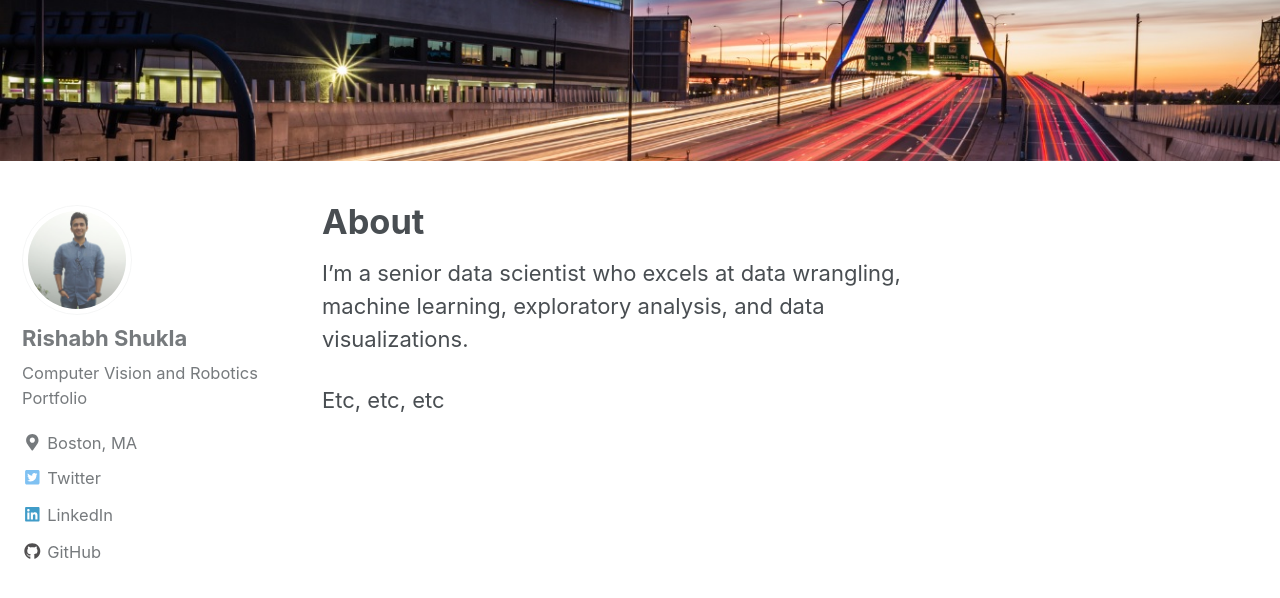
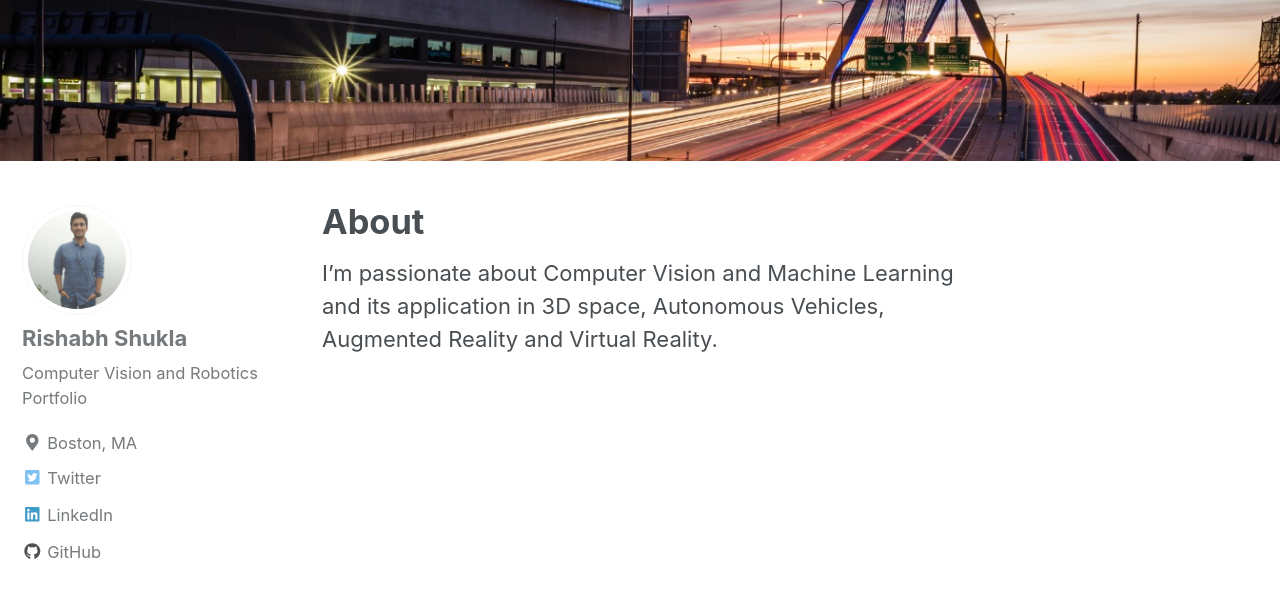
Before and after one commit to rishabhgks/rishabhgks.github.io, a Jekyll site: the page built from _pages/about.md, in a window 1280 px wide and 900 px high, scrolled down 412 px. Shown: the top 598 px of the window. Built offline with Jekyll 4.4.1, drawn with Linux system fonts in a browser that asks for light colours; nearby versions of some CDN libraries.

Commit message:
Updating about me section

```diff
--- a/_pages/about.md
+++ b/_pages/about.md
@@ -5,6 +5,4 @@ header:
   image: "/images/zakim.jpg"
 ---
 
-I'm a senior data scientist who excels at data wrangling, machine learning, exploratory analysis, and data visualizations.
-
-Etc, etc, etc
+I'm passionate about Computer Vision and Machine Learning and its application in 3D space, Autonomous Vehicles, Augmented Reality and Virtual Reality.
```
